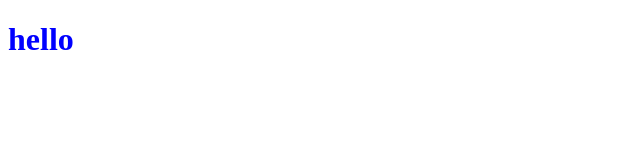
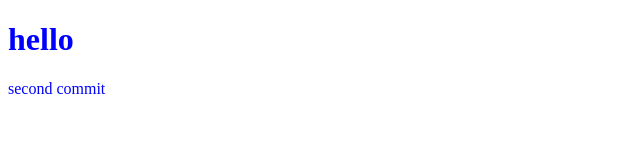
Before and after one commit to YeshwanthSaiSrinivas/test2, a plain HTML site: page index.html in a window 1280 px wide. Shown: the whole page, without its empty margins (0-640 px from the left). Drawn offline with Linux system fonts and the light colour scheme.

Commit message:
added a paragraph

```diff
--- a/index.html
+++ b/index.html
@@ -9,5 +9,6 @@
 </head>
 <body>
     <h1>hello</h1>
+    <p>second commit</p>
 </body>
 </html>
```
